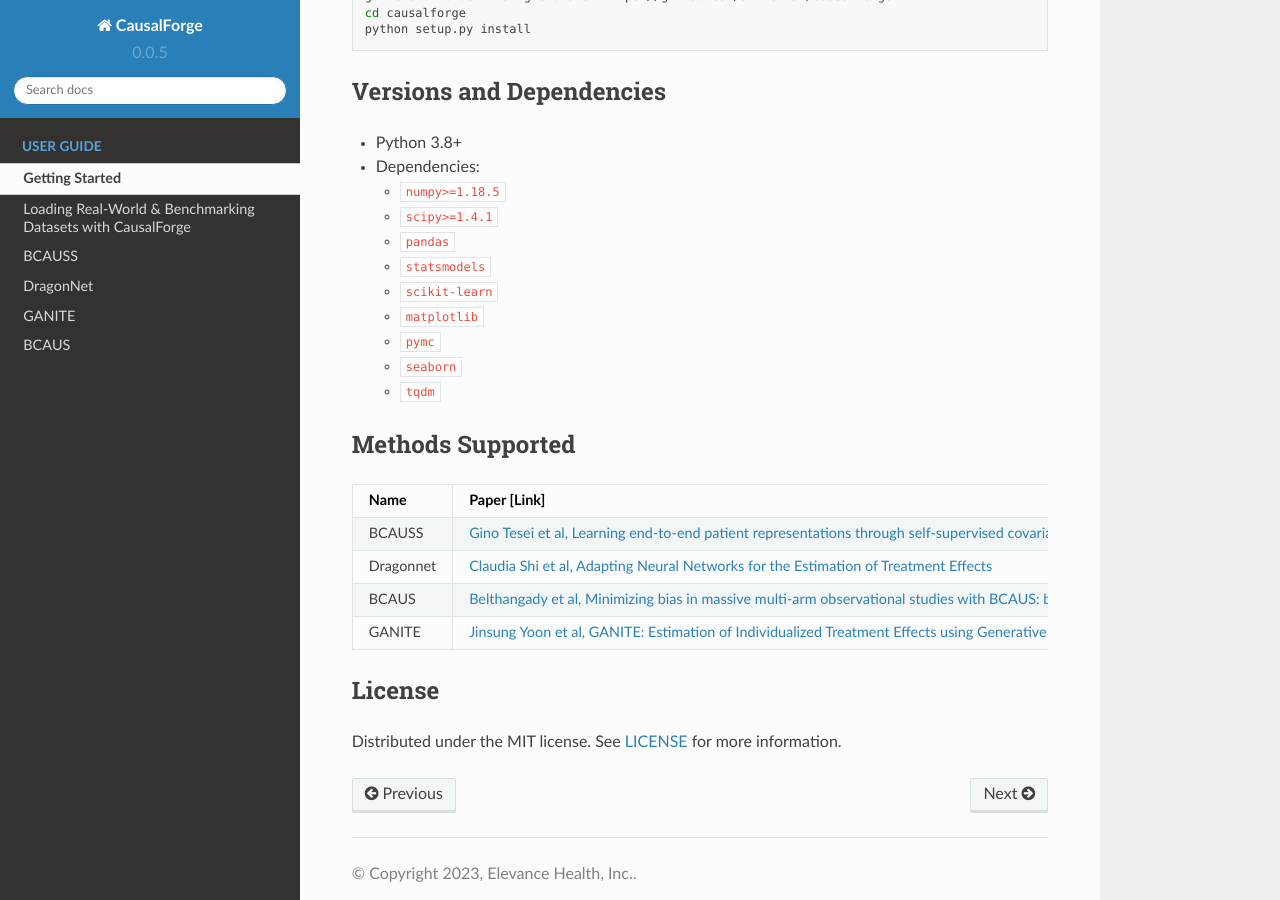
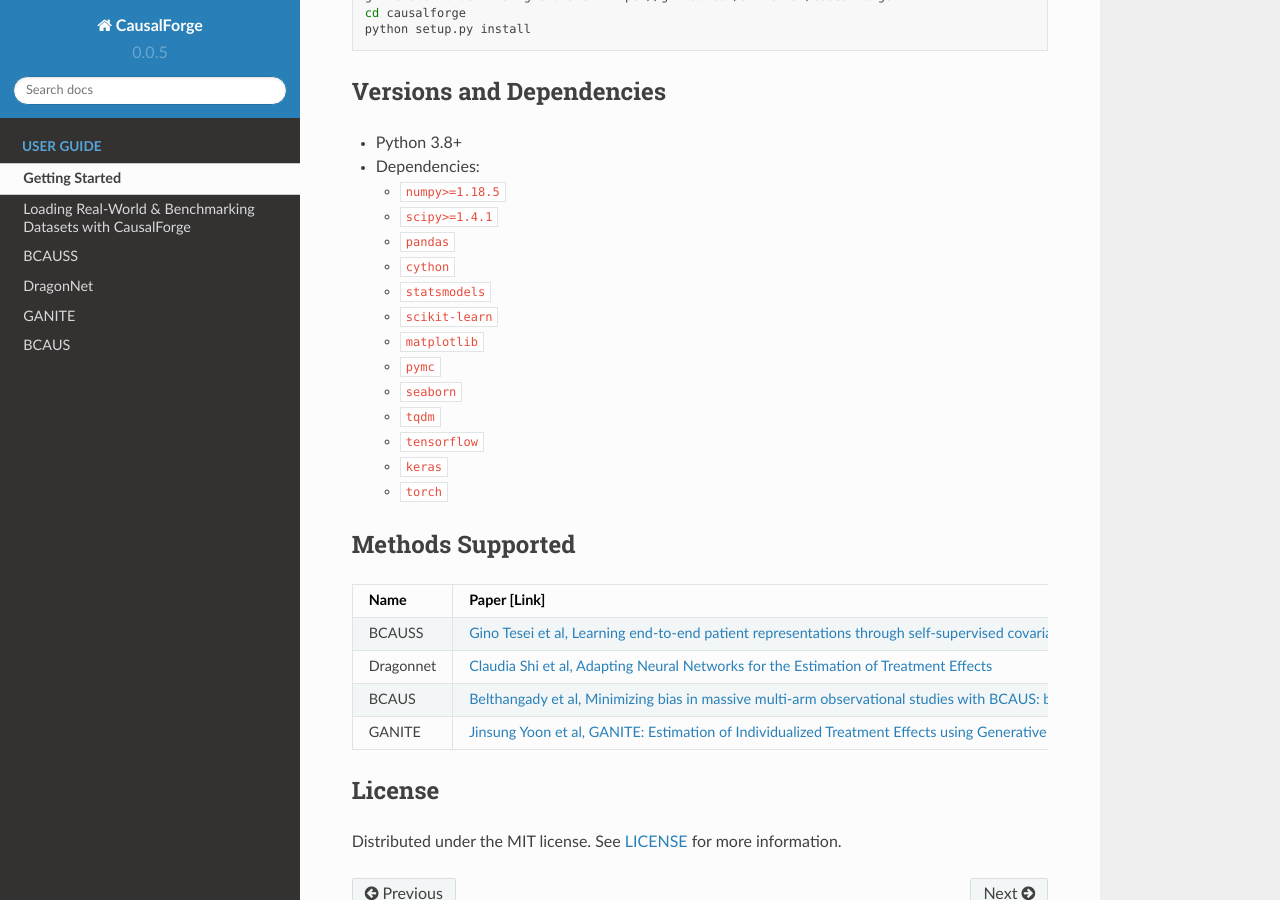
Before and after one commit to anthem-ai/causalforge, a Sphinx documentation site: the page built from docs/source/user_guide/getting_started.rst, in a window 1280 px wide and 900 px high, scrolled down 582 px. Built offline with Sphinx 7.4.7 and the Read the Docs theme 2.0.0, drawn with Linux system fonts in a browser that asks for light colours.

Commit message:
keras dependency

```diff
--- a/docs/source/user_guide/getting_started.rst
+++ b/docs/source/user_guide/getting_started.rst
@@ -29,12 +29,16 @@
   * ``numpy>=1.18.5``
   * ``scipy>=1.4.1``
   * ``pandas``
+  * ``cython``
   * ``statsmodels``
   * ``scikit-learn``
   * ``matplotlib``
   * ``pymc``
   * ``seaborn``
   * ``tqdm``
+  * ``tensorflow``
+  * ``keras``
+  * ``torch``
 
 
 Methods Supported
```
